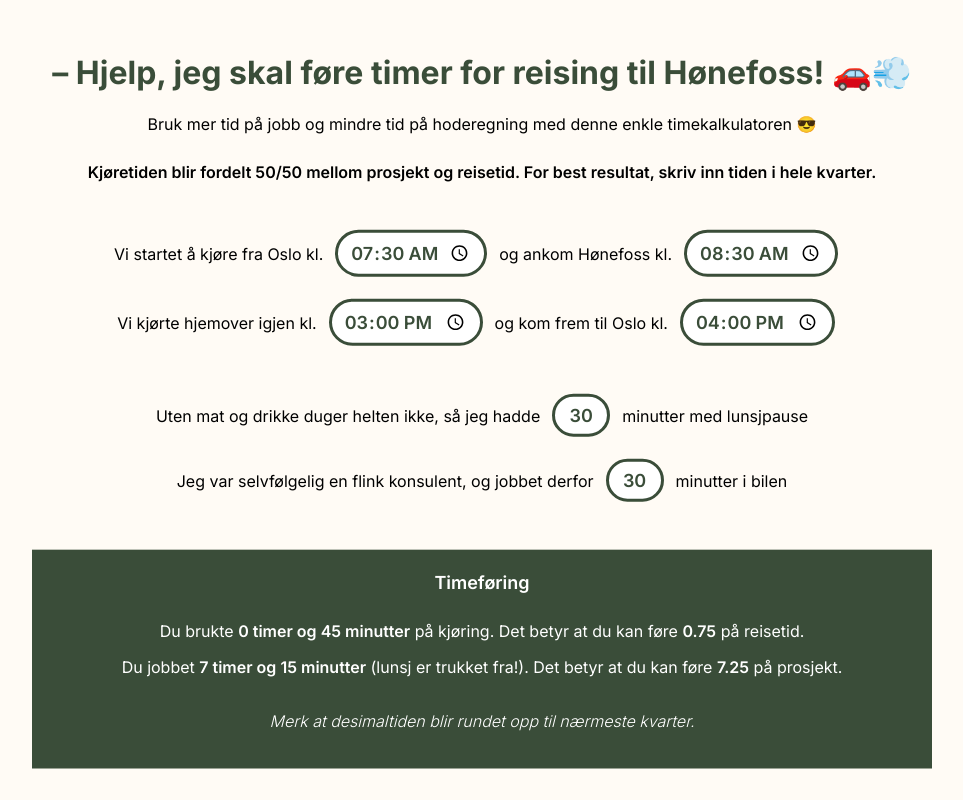
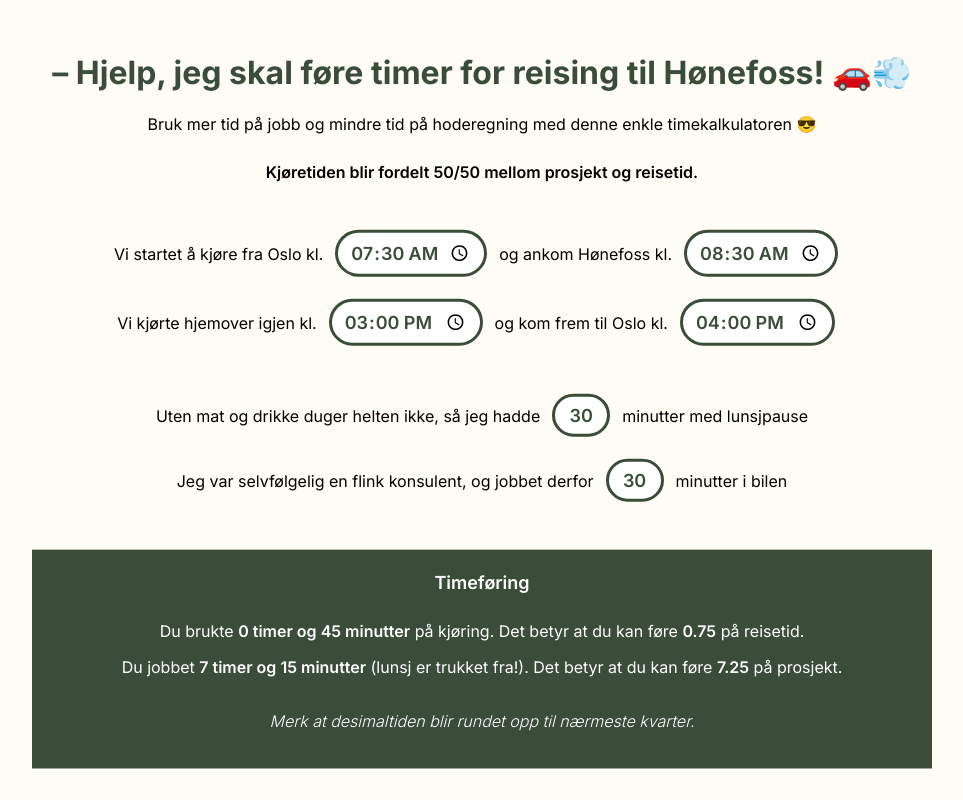
Before and after one commit to erlendst/drivingcalculator, a React (Create React App) app: page / in a window 1280 px wide. Shown: the whole page, without its empty margins (158-1121 px from the left). Built offline with nearby package versions, Linux system fonts and the light colour scheme.

Commit message:
Remove string

```diff
--- a/src/TimeCalculator.js
+++ b/src/TimeCalculator.js
@@ -90,8 +90,7 @@ const TimeCalculator = () => {
           timekalkulatoren 😎{" "}
         </p>
         <p className="additionalInfo">
-          Kjøretiden blir fordelt 50/50 mellom prosjekt og reisetid. For best
-          resultat, skriv inn tiden i hele kvarter.
+          Kjøretiden blir fordelt 50/50 mellom prosjekt og reisetid.
         </p>
       </div>
       <div className="inputSection">
```
